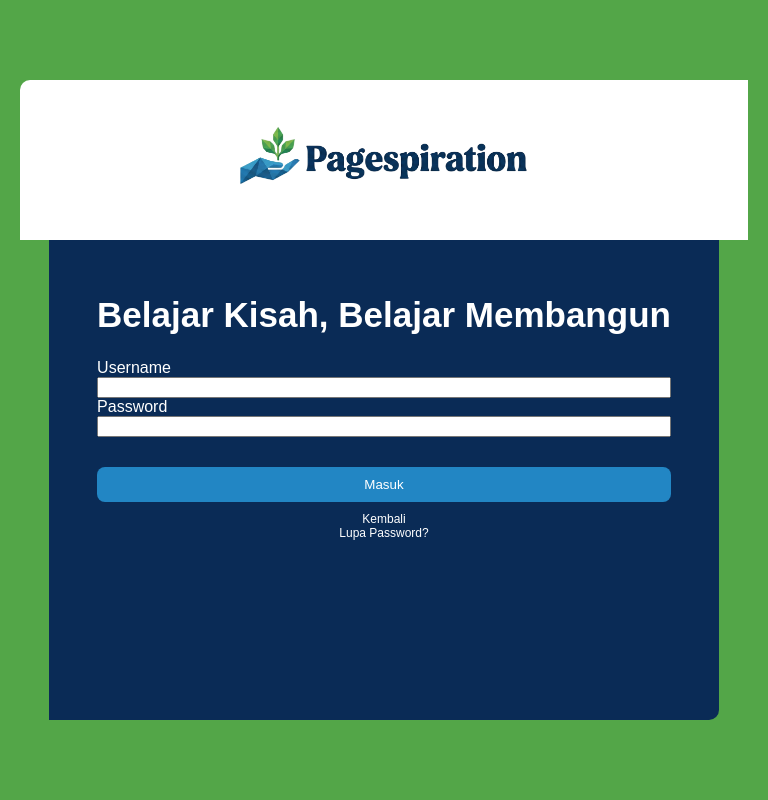
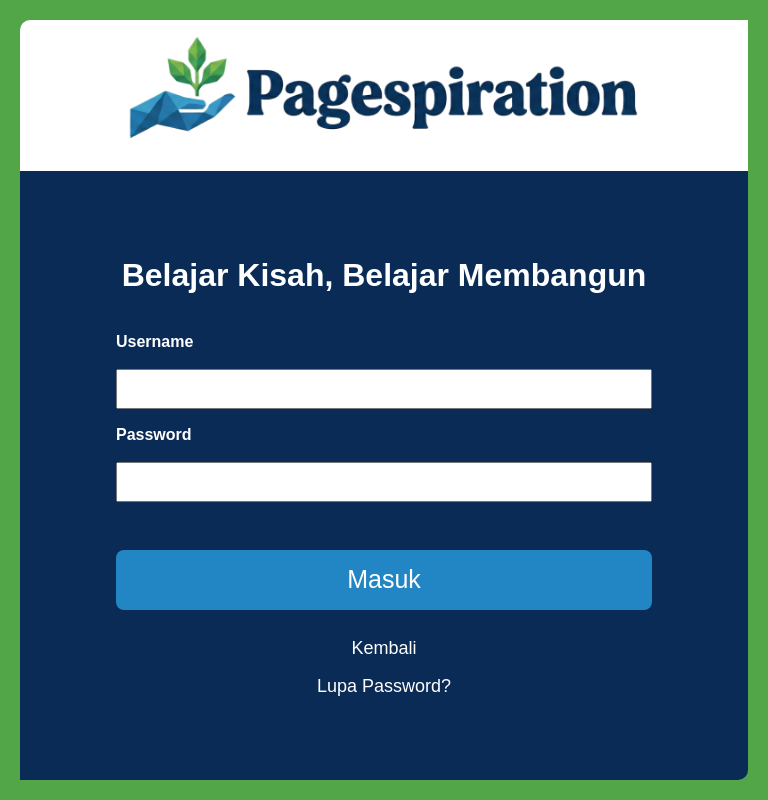
Before and after one commit to Nashrullah24/Coding-Camp-Journey, a plain HTML site: page assets/page/login.html in a window 768 px wide. Drawn offline with Linux system fonts and the light colour scheme; a web font is replaced by a local one.

Commit message:
sentuhan terkahir, perapihan

```diff
--- a/assets/css/style.css
+++ b/assets/css/style.css
@@ -352,6 +352,14 @@ figure img {
     flex-direction: column;
     padding: 20px;
   }
+
+  .article-container figure {
+    margin: 0;
+  }
+
+  .article-container figure img {
+    width: 100%;
+  }
 }
 
 /* ============= */
@@ -362,6 +370,7 @@ main.login-container {
   margin: auto;
   padding: 2em;
   border-radius: 20px;
+  font-family: "Funnel Display", sans-serif;
 
   background-color: #53a648;
 
@@ -410,6 +419,7 @@ main.login-container {
 .login-form form a {
   text-decoration: none;
   color: white;
+
   font-size: 12px;
   text-align: center;
 }
@@ -419,6 +429,7 @@ main.login-container {
 }
 
 .login-form h1 {
+  font-family: "Funnel Display", sans-serif;
   font-size: 35px;
   color: white;
 }
@@ -439,8 +450,70 @@ main.login-container .login-image {
 main.login-container .login-image img {
   width: 300px;
 }
+@media screen and (max-width: 768px) and (min-width: 491px) {
+  main.login-container {
+    flex-direction: column;
+    align-items: center;
+    width: 100%;
+    max-height: 100%;
+    height: auto;
+    justify-content: center;
+    border-radius: 0px;
+    padding: 20px;
+  }
 
-@media screen and (max-width: 768px) {
+  main.login-container .login-image {
+    width: 100%;
+    max-height: 30em;
+    border-radius: 10px 0px 0px 0px;
+  }
+
+  main.login-container .login-image img {
+    width: 75%;
+  }
+
+  .login-form {
+    border-radius: 0px 0px 10px 0px;
+    width: 100%;
+    max-height: auto;
+    padding: 4em 6em;
+    justify-content: flex-start;
+  }
+
+  .login-form h1 {
+    font-size: 2em;
+    text-align: center;
+  }
+
+  .login-form form {
+    height: 400px;
+
+    justify-content: space-evenly;
+  }
+  .login-form form input {
+    height: 40px;
+  }
+
+  .login-form button {
+    height: 60px;
+    font-size: 25px;
+  }
+
+  /* .login-form label,
+  a {
+    font-size: 25px;
+  } */
+
+  .login-form label,
+  button {
+    font-weight: 550;
+  }
+
+  .login-form form a {
+    font-size: 18px;
+  }
+}
+@media screen and (max-width: 490px) {
   main.login-container {
     flex-direction: column;
     align-items: center;
```
Also changed, not shown: assets/page/readpage.html (+2 -2 lines), index.html (+5 -0 lines).
